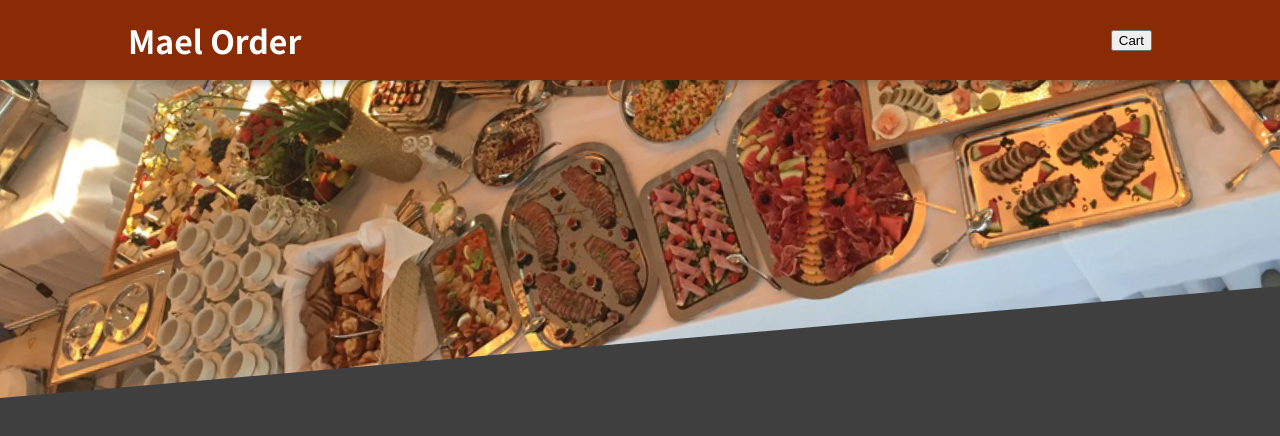
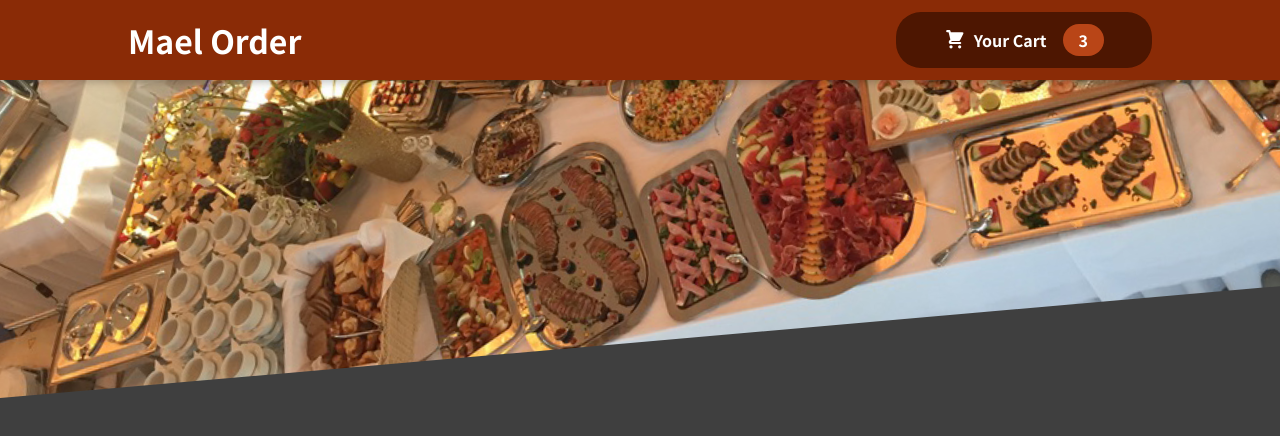
Before and after one commit to mo7ammedkhal3d/meal-order, a React (Create React App) app: page / in a window 1280 px wide. Shown: the top 436 px of the page. Built offline with nearby package versions, Linux system fonts and the light colour scheme.

Commit message:
Start in Cart

```diff
--- a/src/components/Layout/Header.js
+++ b/src/components/Layout/Header.js
@@ -1,15 +1,14 @@
 import React,{Fragment} from "react";
 import mealsImage from '../../assets/images/meals.jpg';
 import classes from './Header.module.css';
+import HeaderCartButton from "../UI/HeaderCartButton";
 
 const Header = props =>{
     return (
         <Fragment>
             <header className={classes.header}>
                 <h1>Mael Order</h1>
-                <button>
-                    Cart
-                </button>
+                <HeaderCartButton/>
             </header>
             <div className={classes['main-image']}>
                 <img src={mealsImage} alt='A table full of delicious food!'/>
--- a/src/components/UI/HeaderCartButton.js
+++ b/src/components/UI/HeaderCartButton.js
@@ -1,14 +1,17 @@
 import React from "react";
 import classes from './HeaderCartButton.module.css';
+import CardIcon from './../Cart/CartIcon';
 
 const HeaderCartButton = props =>{
     return(
-        <button>
-            <span>
-
+        <button className={classes.button}>
+            <span className={classes.icon}>
+                <CardIcon/>
             </span>
-            <span></span>
-            <span></span>
+            <span>Your Cart</span>
+            <span className={classes.badge}>
+                3
+            </span>
         </button>
     );
 }
```
